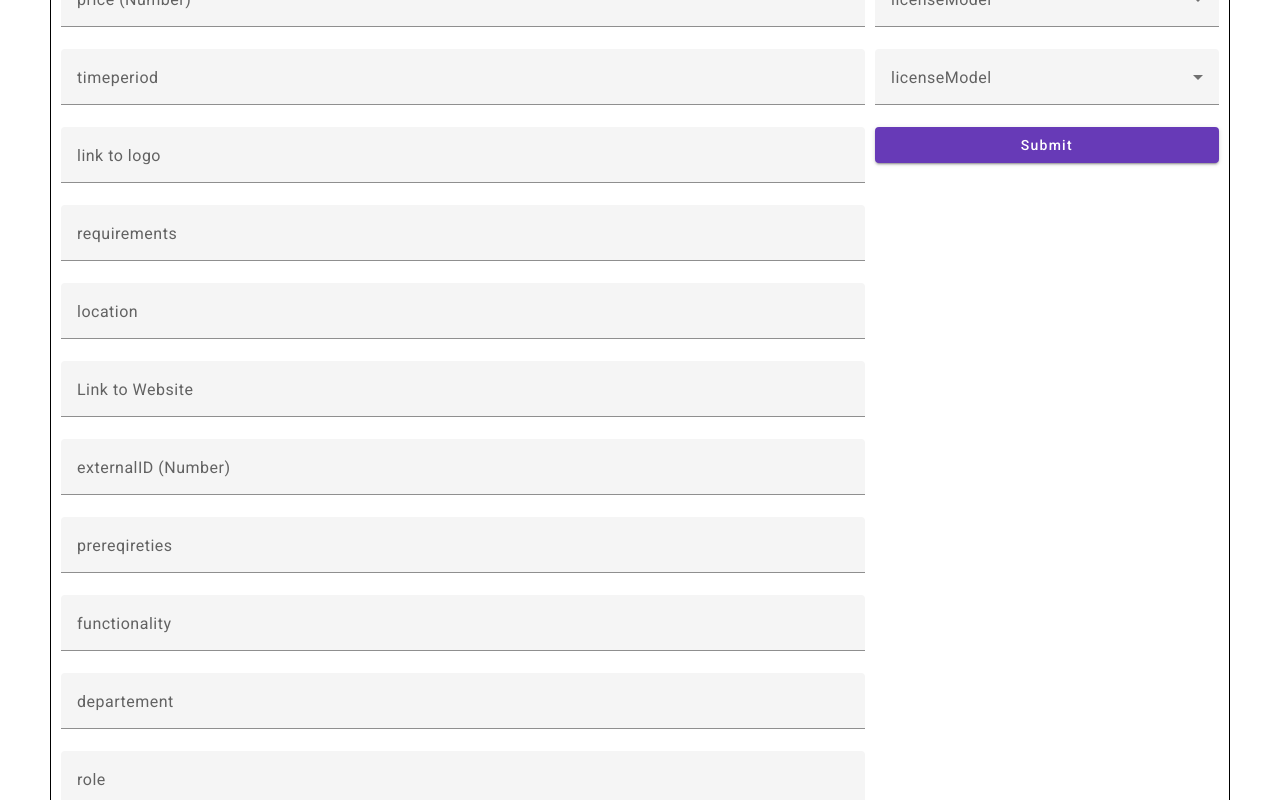
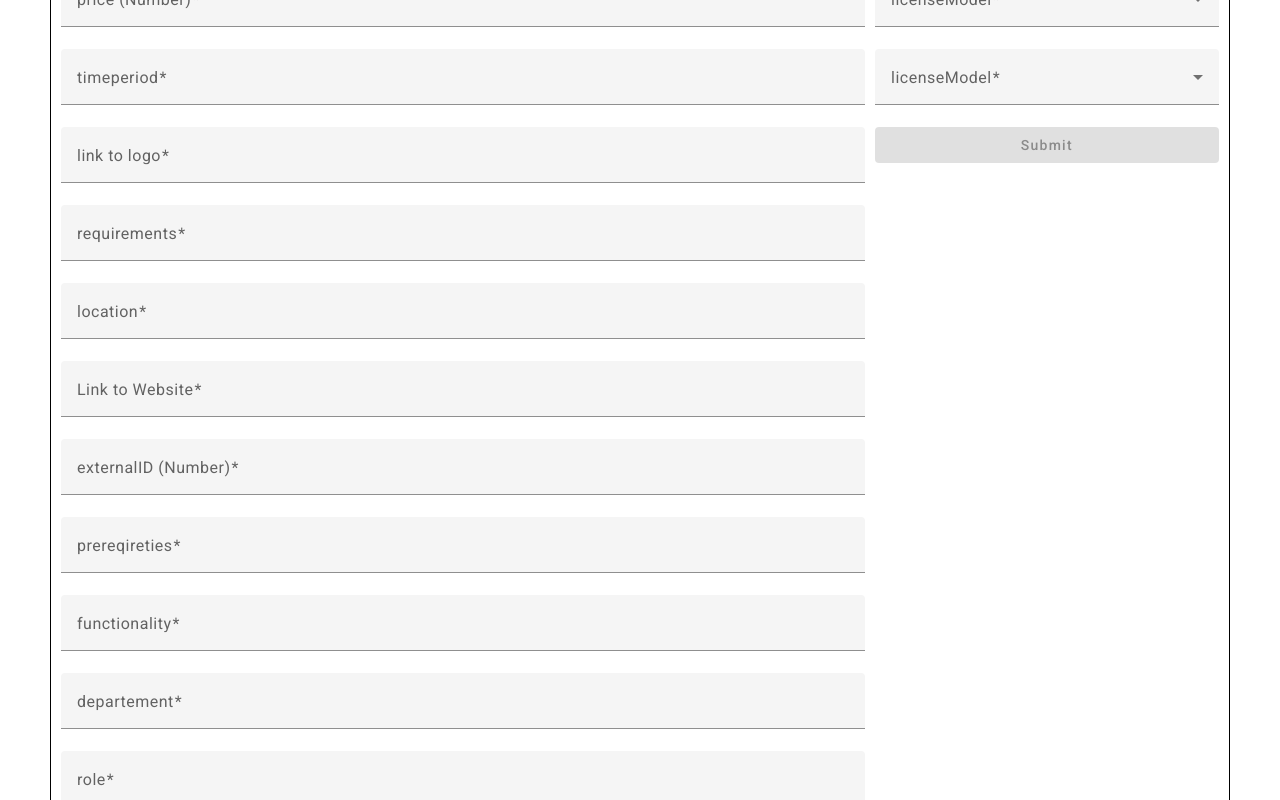
Before and after one commit to michael221002/OneCatalog, an Angular app in the folder client/: page / in a window 1280 px wide. Shown: the part 840-1640 px from the top of the page. Built offline with nearby package versions, Linux system fonts and the light colour scheme; no server answers.

Commit message:
some details

```diff
--- a/client/src/app/app.component.html
+++ b/client/src/app/app.component.html
@@ -164,6 +164,10 @@
             </mat-select>
         </mat-form-field>
         <button mat-raised-button color="primary" type="submit" [disabled]="!addProduct.valid">Submit</button>
+        <br>
+        <div *ngIf="state" style="width:auto; padding: 20px; border-radius: 20px; background-color: green; display: flex; justify-content: center; align-items: center;">
+            <h1 style="margin: 0px;">{{message}}</h1>
+        </div>
     </div>
   </form>
 </div>
--- a/client/src/app/app.component.ts
+++ b/client/src/app/app.component.ts
@@ -1,5 +1,5 @@
 import { Component, OnInit } from '@angular/core';
-import { FormControl, FormGroup } from '@angular/forms';
+import { FormControl, FormGroup, Validators } from '@angular/forms';
 import { Product } from './product';
 import { HttpClient } from '@angular/common/http';
 
@@ -11,7 +11,7 @@ import { HttpClient } from '@angular/common/http';
 export class AppComponent implements OnInit {
   ngOnInit(): void {
 
-    this.http.get('http://192.168.202.100:8000/getIndex').subscribe(data => {
+    this.http.get('http://localhost:8000/getIndex').subscribe(data => {
       this.addProduct.patchValue({
         index: data
       });
@@ -104,50 +104,71 @@ export class AppComponent implements OnInit {
     this.export.licenseLevel = String(this.addProduct.value.licenseLevel);
 
 
-    this.http.post('http://192.168.202.100:8000/addProduct', this.export || JSON).subscribe(res => {
+    this.http.post('http://localhost:8000/addProduct', this.export || JSON).subscribe(res => {
       console.log(res);
+
+      if (res == '"succesfull"') {
+        this.state = true;
+        this.message = "succesfull";
+        console.log(this.message);
+        setTimeout(() => {
+          this.state = false;
+        },  2000);
+        this.addProduct.reset();
+      }
+      else {
+        this.state = true;
+        this.message = "Product already exists";
+
+        setTimeout(() => {
+          this.state = false;
+        },  2000);
+      }
     });
 
     this.ngOnInit();
   }
 
+  message: string = '';
+  state: boolean = false;
+
   addProduct = new FormGroup({
     index: new FormControl(),
-    businessReason: new FormControl(''),
-    productName: new FormControl(''),
-    publisher: new FormControl(''),
-    version: new FormControl(''),
-    edition: new FormControl(''),
-    releaseDate: new FormControl(''),
-    standard: new FormControl(''),
-    costs: new FormControl(''),
-    price: new FormControl(''),
-    timeperiod: new FormControl(''),
-    logo: new FormControl(''),
-    requirements: new FormControl(''),
-    location: new FormControl(''),
-    linkToWebsite: new FormControl(''),
-    externalID: new FormControl(''),
-    prereqireties: new FormControl(''),
-    functionality: new FormControl(''),
-    departement: new FormControl(''),
-    role: new FormControl(''),
-    category: new FormControl(''),
-    tags: new FormControl(''),
-    name: new FormControl(''),
-    descripton: new FormControl(''),
+    businessReason: new FormControl('', Validators.required),
+    productName: new FormControl('', Validators.required),
+    publisher: new FormControl('',Validators.required),
+    version: new FormControl('',Validators.required),
+    edition: new FormControl('',Validators.required),
+    releaseDate: new FormControl('',Validators.required),
+    standard: new FormControl('',Validators.required),
+    costs: new FormControl('',Validators.required),
+    price: new FormControl('',Validators.required),
+    timeperiod: new FormControl('',Validators.required),
+    logo: new FormControl('',Validators.required),
+    requirements: new FormControl('',Validators.required),
+    location: new FormControl('',Validators.required),
+    linkToWebsite: new FormControl('',Validators.required),
+    externalID: new FormControl('',Validators.required),
+    prereqireties: new FormControl('',Validators.required),
+    functionality: new FormControl('',Validators.required),
+    departement: new FormControl('',Validators.required),
+    role: new FormControl('',Validators.required),
+    category: new FormControl('',Validators.required),
+    tags: new FormControl('',Validators.required),
+    name: new FormControl('',Validators.required),
+    descripton: new FormControl('',Validators.required),
 
-    technicalOwner: new FormControl(''),
-    businessOwner: new FormControl(''),
-    contractOwner: new FormControl(''),
-    OLA: new FormControl(''),
-    appClassification: new FormControl(''),
-    lifecycleState: new FormControl(''),
-    SWOApproved: new FormControl(''),
-    approvalType: new FormControl(''),
-    internalID: new FormControl(''),
-    licenseModel: new FormControl(''),
-    licenseLevel: new FormControl('')
+    technicalOwner: new FormControl('',Validators.required),
+    businessOwner: new FormControl('',Validators.required),
+    contractOwner: new FormControl('',Validators.required),
+    OLA: new FormControl('',Validators.required),
+    appClassification: new FormControl('',Validators.required),
+    lifecycleState: new FormControl('',Validators.required),
+    SWOApproved: new FormControl('',Validators.required),
+    approvalType: new FormControl('',Validators.required),
+    internalID: new FormControl('',Validators.required),
+    licenseModel: new FormControl('',Validators.required),
+    licenseLevel: new FormControl('',Validators.required)
   });
 
 
```
Also changed, not shown: 2 other files (tests, documents, lock files or other folders).
